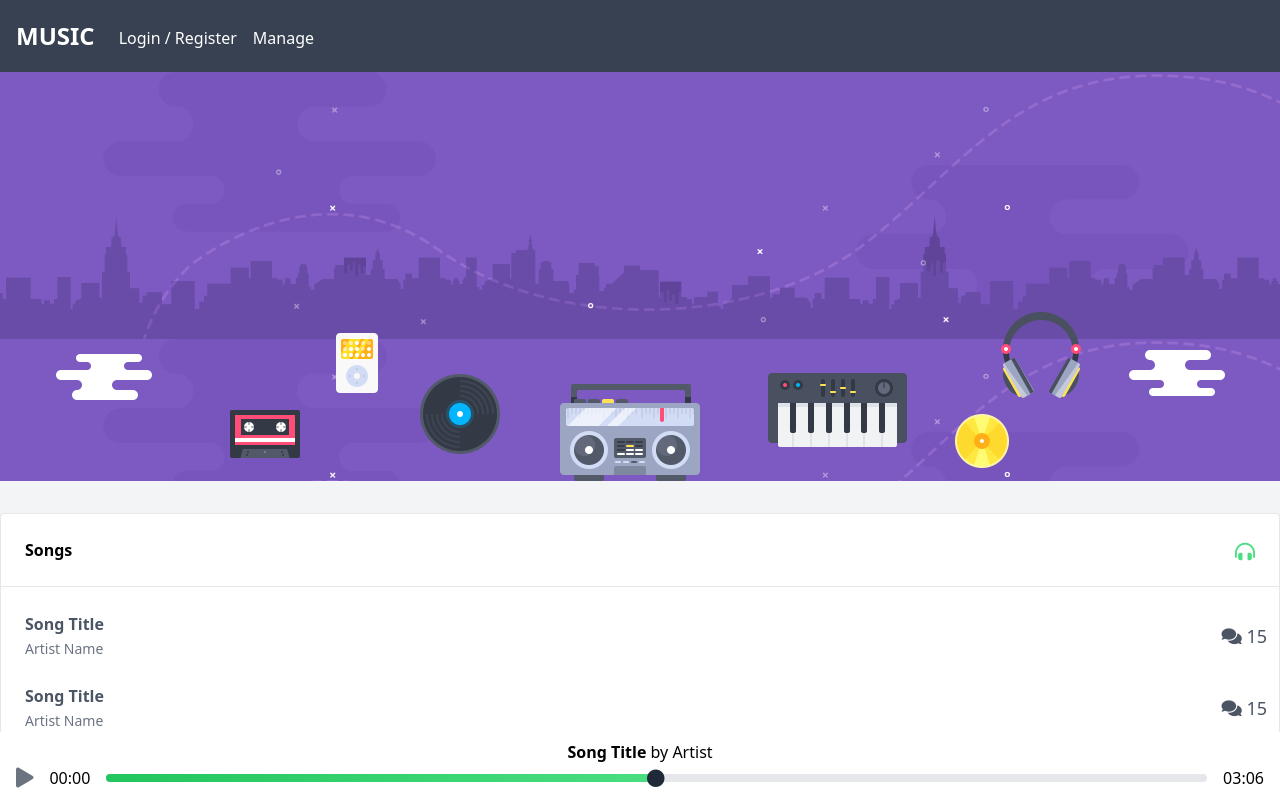
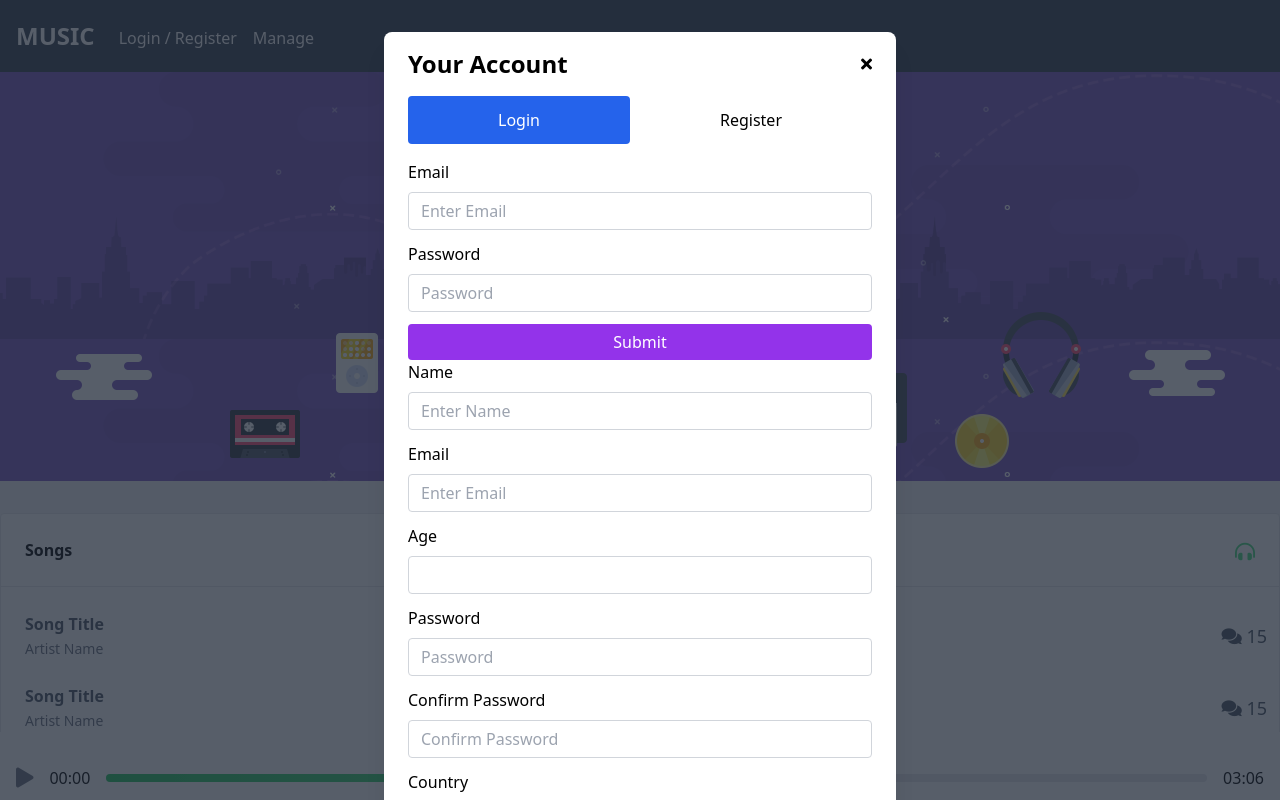
Before and after one commit to 3quanimity/Vue-Music-App, a Vue app: page / in a window 1280 px wide. Both pictures are taken after a click on the link "Login / Register". Shown: the top 800 px of the page. Built offline with nearby package versions, Linux system fonts and the light colour scheme.

Commit message:
Add modal toggle functionality to AppAuth and AppHeader components using pinia

```diff
--- a/src/components/AppAuth.vue
+++ b/src/components/AppAuth.vue
@@ -1,11 +1,25 @@
 <script>
+import useModalStore from '@/stores/modal'
+import { mapState, mapWritableState } from 'pinia'
+
 export default {
-  name: 'AppAuth'
+  name: 'AppAuth',
+
+  computed: {
+    ...mapState(useModalStore, ['hiddenClass']),
+    ...mapWritableState(useModalStore, ['isOpen'])
+  },
+
+  methods: {
+    closeModal() {
+      this.isOpen = false
+    }
+  }
 }
 </script>
 
 <template>
-  <div class="fixed z-10 inset-0 overflow-y-auto hidden" id="modal">
+  <div class="fixed z-10 inset-0 overflow-y-auto" :class="hiddenClass" id="modal">
     <div
       class="flex items-end justify-center min-h-screen pt-4 px-4 pb-20 text-center sm:block sm:p-0"
     >
@@ -25,7 +39,7 @@
           <div class="flex justify-between items-center pb-4">
             <p class="text-2xl font-bold">Your Account</p>
             <!-- Modal Close Button -->
-            <div class="modal-close cursor-pointer z-50">
+            <div class="modal-close cursor-pointer z-50" @click.prevent="closeModal">
               <i class="fas fa-times"></i>
             </div>
           </div>
--- a/src/components/AppHeader.vue
+++ b/src/components/AppHeader.vue
@@ -13,7 +13,7 @@
 
   methods: {
     toggleAuthModal() {
-      this.modalStore.isOpen = !this.modalStore.isOpen
+      this.modalStore.isOpen = true
       // When using mapState or mapWritableState:
       // this.isOpen = !this.isOpen
     }
--- a/src/stores/modal.js
+++ b/src/stores/modal.js
@@ -3,5 +3,9 @@
 export default defineStore('modal', {
   state: () => ({
     isOpen: false
-  })
+  }),
+
+  getters: {
+    hiddenClass: (state) => (state.isOpen ? '' : 'hidden')
+  }
 })
```
